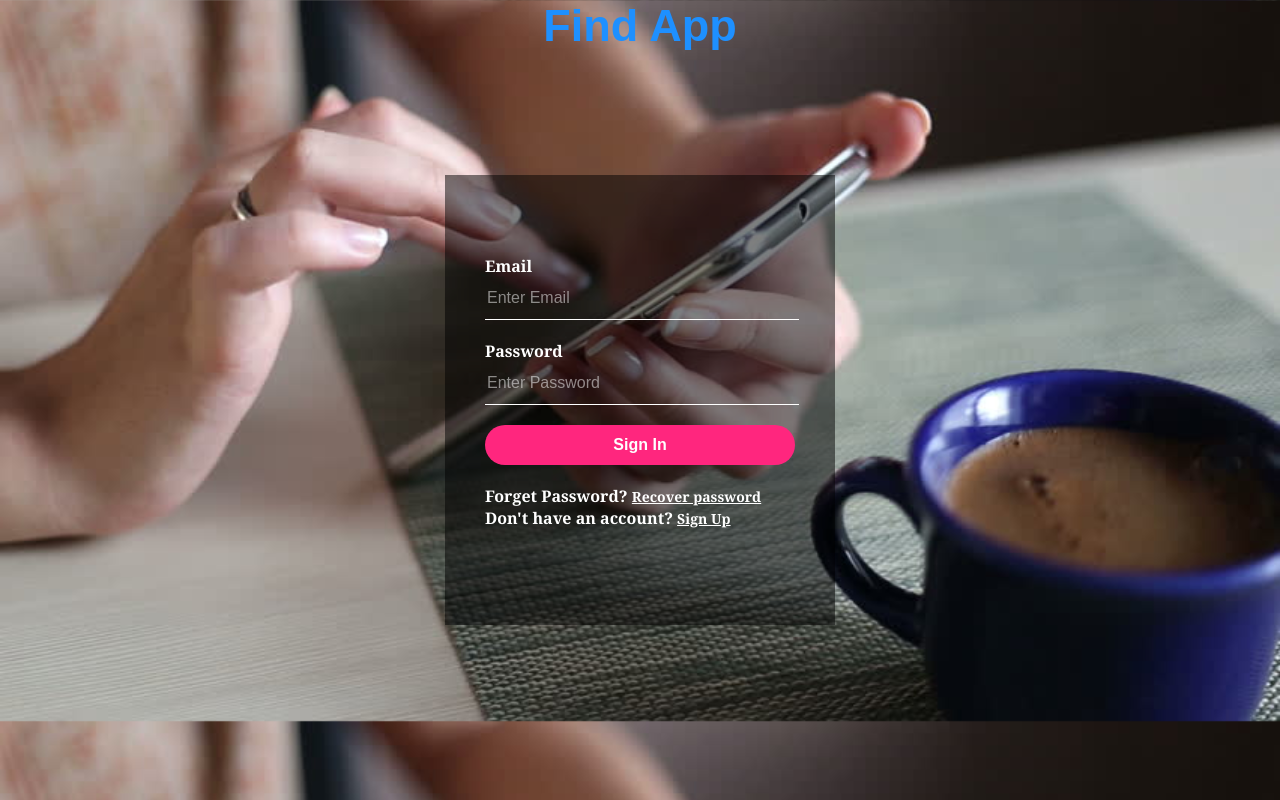
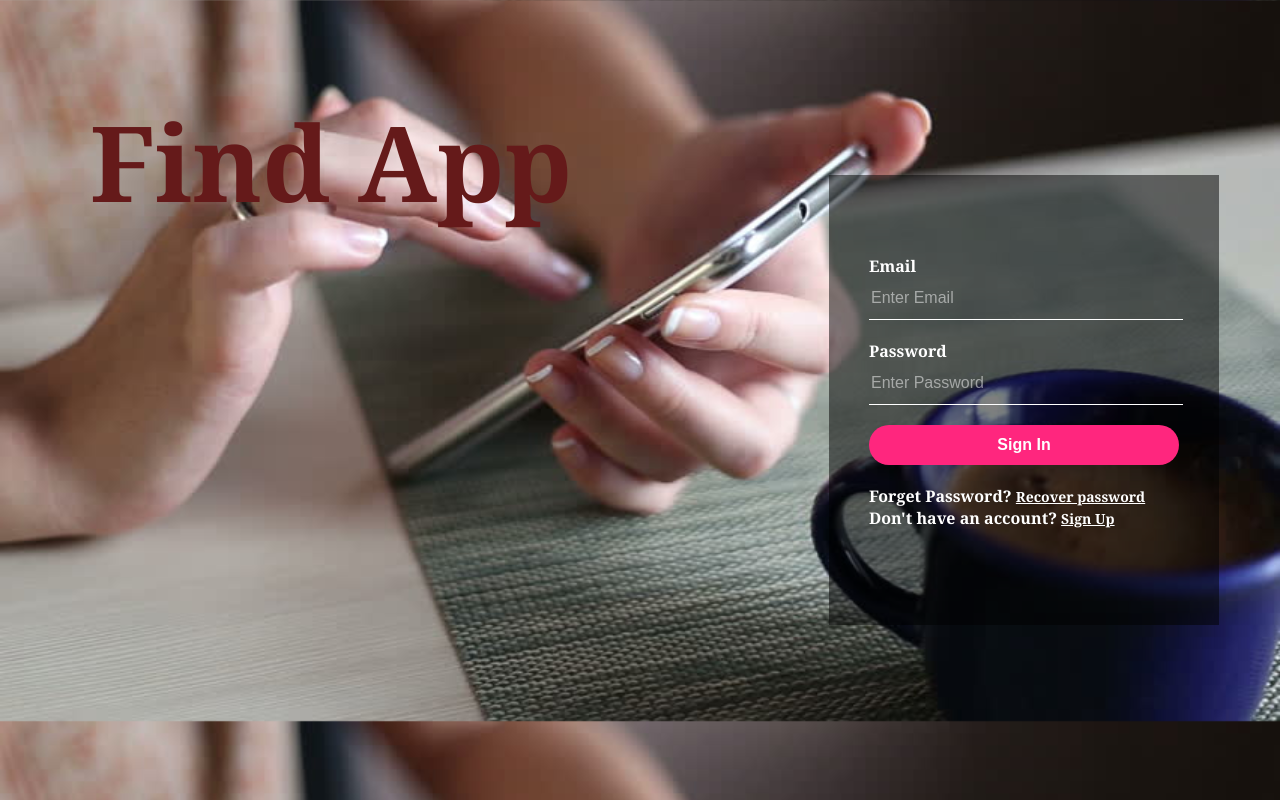
Before and after one commit to afiatamanna06/FindApp, a plain HTML site: page index.html in a window 1280 px wide. Drawn offline with Linux system fonts and the light colour scheme.

Commit message:
Style for modified login page

```diff
--- a/style1.css
+++ b/style1.css
@@ -8,12 +8,26 @@ body
 	font-family: sans-serif;
 }
 
+h1
+{
+	font-family: "Georgia", serif;
+	font-size: 105px;
+	margin:10 10;
+	margin-top: 90px;
+  	margin-bottom: 100px;
+  	margin-right: 150px;
+  	margin-left: 90px;
+	padding:0 0 20px;
+	color: #651a1a;
+	/*text-align:center;*/
+}
+
 .loginBox
 {
 	font-family: "Georgia", serif;
 	position:absolute;
 	top:50%;
-	left:50%;
+	left:80%;
 	transform: translate(-50%, -50%);
 	width:390px;
 	height:450px;
@@ -22,18 +36,6 @@ body
 	background:rgba(0,0,0,0.5) ;
 
 }
-
-
-
-h1
-{
-	font-size: 45px;
-	margin:0;
-	padding:0 0 20px;
-	color:#1E90FF;
-	text-align:center;
-}
-
 
 
 .loginBox p
```
